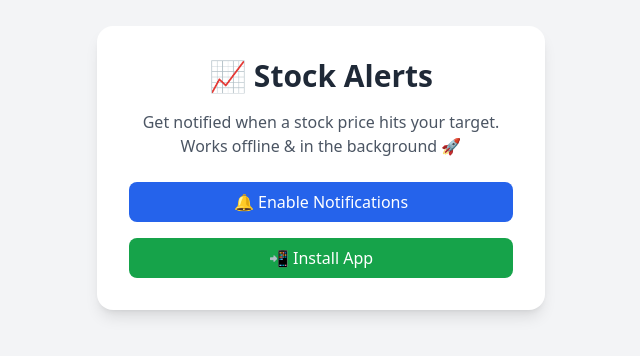
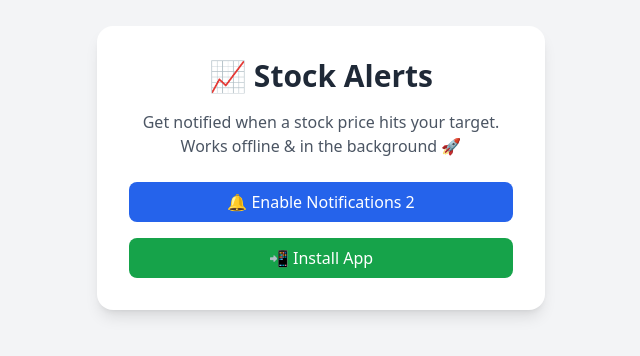
Before and after one commit to aizikdahan/jamstack, a website: page index.html in a window 1280 px wide. Shown: the part 232-588 px from the top of the page, 319-959 px from the left. Drawn offline with nearby package versions, Linux system fonts and the light colour scheme.

Commit message:
Update index.html

```diff
--- a/index.html
+++ b/index.html
@@ -21,7 +21,7 @@
 
     <div class="flex flex-col gap-4">
       <button id="enable" class="bg-blue-600 hover:bg-blue-700 text-white font-medium py-2 px-4 rounded-lg transition">
-        🔔 Enable Notifications
+        🔔 Enable Notifications 2
       </button>
 
       <button id="installBtn" class="bg-green-600 hover:bg-green-700 text-white font-medium py-2 px-4 rounded-lg transition">
```
